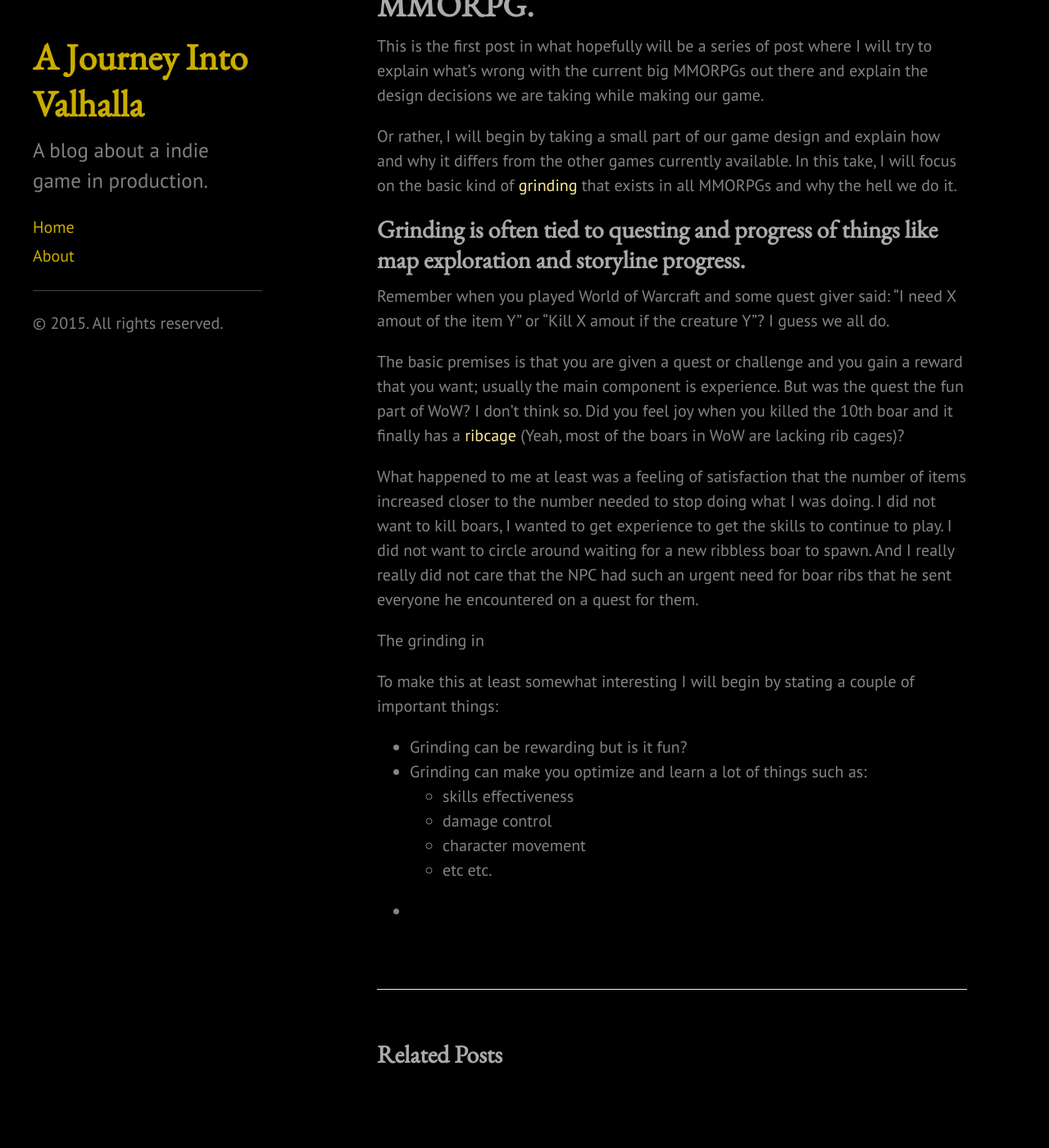
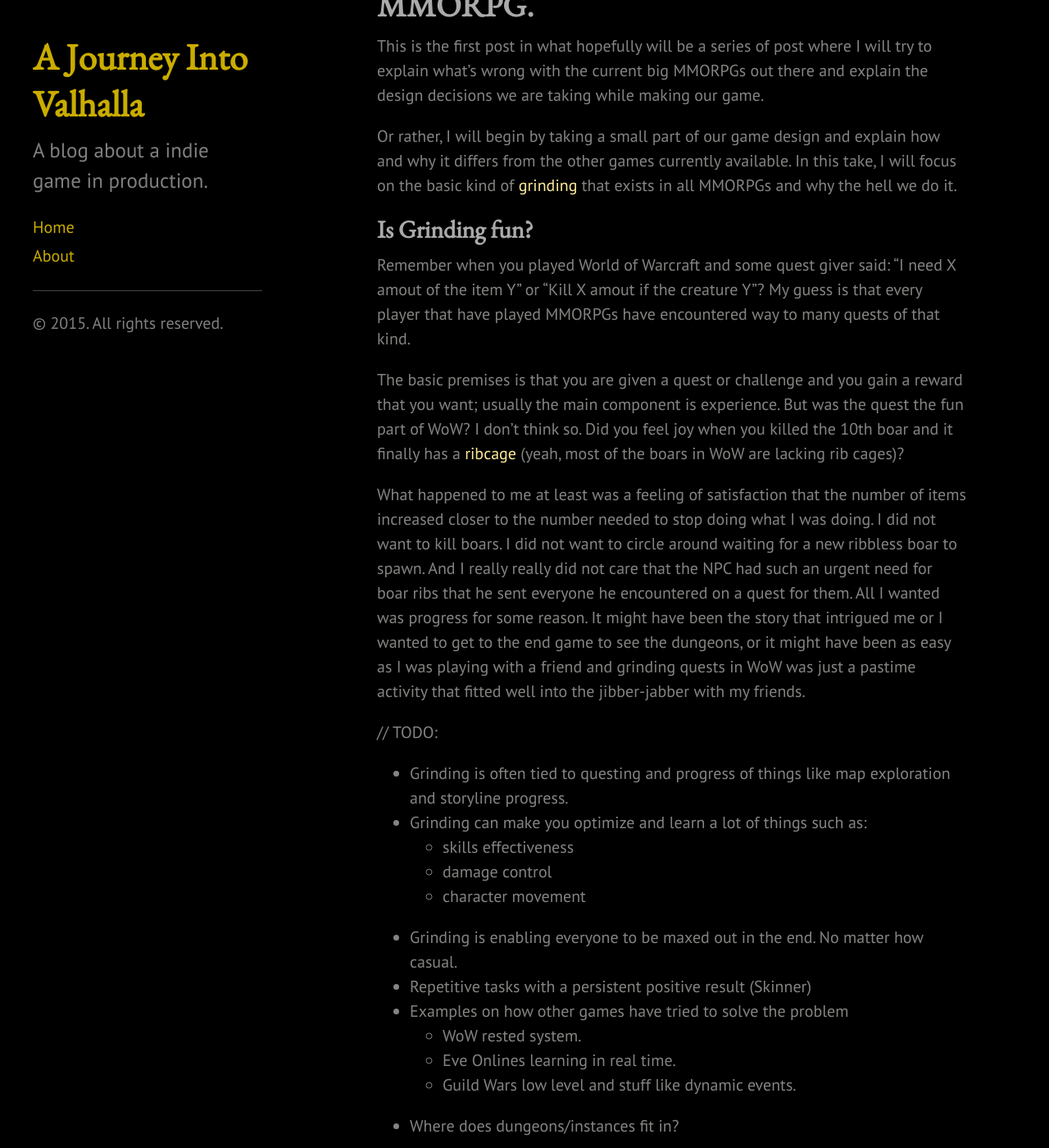
Before and after one commit to saiaku-gaming/valhalla-game.se, a Jekyll site: the page built from _posts/2015-07-28-whats-valhalla.md, in a window 1280 px wide and 1400 px high, scrolled down 346 px. Shown: the whole window at 82% size. Built offline with Jekyll 4.4.1, drawn with Linux system fonts in a browser that asks for light colours; Markdown is read by kramdown in place of the engine named in the settings.

Commit message:
Spelling and cleanup of part 1.

```diff
--- a/_posts/2015-07-28-whats-valhalla.md
+++ b/_posts/2015-07-28-whats-valhalla.md
@@ -12,27 +12,26 @@ This is the first post in what hopefully will be a series of post where I will t
 
 Or rather, I will begin by taking a small part of our game design and explain how and why it differs from the other games currently available. In this take, I will focus on the basic kind of [grinding](https://en.wikipedia.org/wiki/Grinding_%28video_gaming%29) that exists in all MMORPGs and why the hell we do it.
 
-## Grinding is often tied to questing and progress of things like map exploration and storyline progress.
+## Is Grinding fun?
 
-Remember when you played World of Warcraft and some quest giver said: "I need X amout of the item Y" or "Kill X amout if the creature Y"? I guess we all do.
+Remember when you played World of Warcraft and some quest giver said: "I need X amout of the item Y" or "Kill X amout if the creature Y"? My guess is that every player that have played MMORPGs have encountered way to many quests of that kind.
 
-The basic premises is that you are given a quest or challenge and you gain a reward that you want; usually the main component is experience. But was the quest the fun part of WoW? I don't think so. Did you feel joy when you killed the 10th boar and it finally has a [ribcage](http://www.wowhead.com/item=2677/boar-ribs#dropped-by) (Yeah, most of the boars in WoW are lacking rib cages)?
+The basic premises is that you are given a quest or challenge and you gain a reward that you want; usually the main component is experience. But was the quest the fun part of WoW? I don't think so. Did you feel joy when you killed the 10th boar and it finally has a [ribcage](http://www.wowhead.com/item=2677/boar-ribs#dropped-by) (yeah, most of the boars in WoW are lacking rib cages)?
 
-What happened to me at least was a feeling of satisfaction that the number of items increased closer to the number needed to stop doing what I was doing. I did not want to kill boars, I wanted to get experience to get the skills to continue to play. I did not want to circle around waiting for a new ribbless boar to spawn. And I really really did not care that the NPC had such an urgent need for boar ribs that he sent everyone he encountered on a quest for them.
+What happened to me at least was a feeling of satisfaction that the number of items increased closer to the number needed to stop doing what I was doing. I did not want to kill boars. I did not want to circle around waiting for a new ribbless boar to spawn. And I really really did not care that the NPC had such an urgent need for boar ribs that he sent everyone he encountered on a quest for them. All I wanted was progress for some reason. It might have been the story that intrigued me or I wanted to get to the end game to see the dungeons, or it might have been as easy as I was playing with a friend and grinding quests in WoW was just a pastime activity that fitted well into the jibber-jabber with my friends.
 
 
-
-
-The grinding in
-
-
-
-To make this at least somewhat interesting I will begin by stating a couple of important things:
-
-* Grinding can be rewarding but is it fun?
+// TODO:
+* Grinding is often tied to questing and progress of things like map exploration and storyline progress.
 * Grinding can make you optimize and learn a lot of things such as:
     - skills effectiveness
     - damage control
     - character movement
-    - etc etc.
+* Grinding is enabling everyone to be maxed out in the end. No matter how casual.
+* Repetitive tasks with a persistent positive result (Skinner)
+* Examples on how other games have tried to solve the problem
+    - WoW rested system.
+    - Eve Onlines learning in real time.
+    - Guild Wars low level and stuff like dynamic events.
+* Where does dungeons/instances fit in?
 *
```
